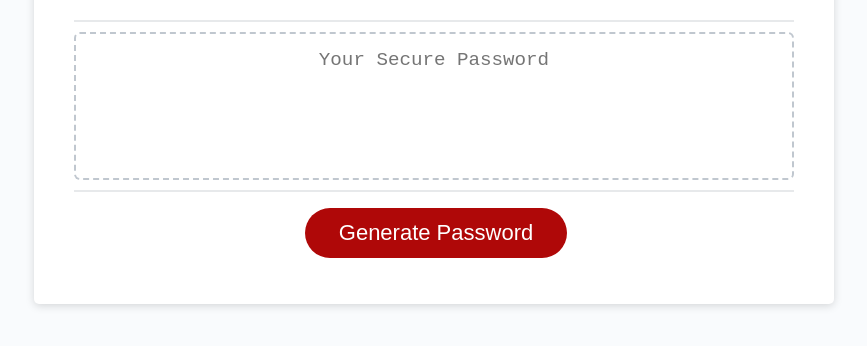
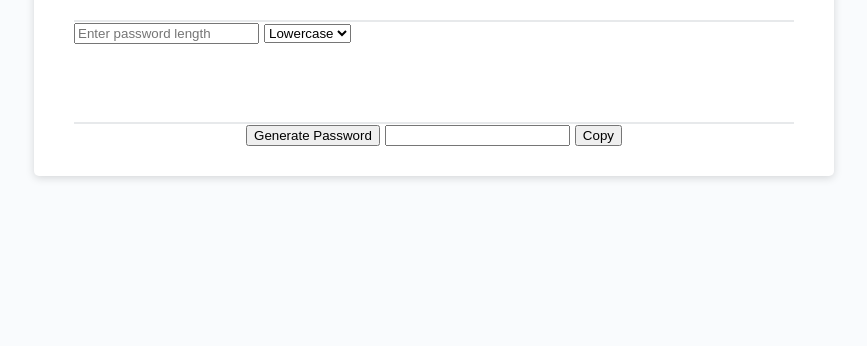
Before and after one commit to austin109lew/Password-Generator, a plain HTML site: page index.html in a window 1280 px wide. Shown: the part 216-562 px from the top of the page, without its empty margins (206-1073 px from the left). Drawn offline with Linux system fonts and the light colour scheme.

Commit message:
Update index.html from vs code

```diff
--- a/index.html
+++ b/index.html
@@ -17,15 +17,18 @@
         <h2>Generate a Password</h2>
       </div>
       <div class="card-body">
-          <textarea
-            readonly
-            id="password"
-            placeholder="Your Secure Password"
-            aria-label="Generated Password"
-          ></textarea>
+        <input type="number" id="length" placeholder="Enter password length">
+        <select id="charType">
+          <option value="lowercase">Lowercase</option>
+          <option value="uppercase">Uppercase</option>
+          <option value="numeric">Numeric</option>
+          <option value="special">Special</option>
+        </select>
       </div>
       <div class="card-footer">
-          <button id="generate" class="btn">Generate Password</button>
+        <button id="generate-btn">Generate Password</button>
+        <input type="text" id="display" readonly>
+        <button id="copy-btn">Copy</button>
       </div>
     </div>
   </div>
```
Lines whose indentation alone changed are shown as unchanged.
